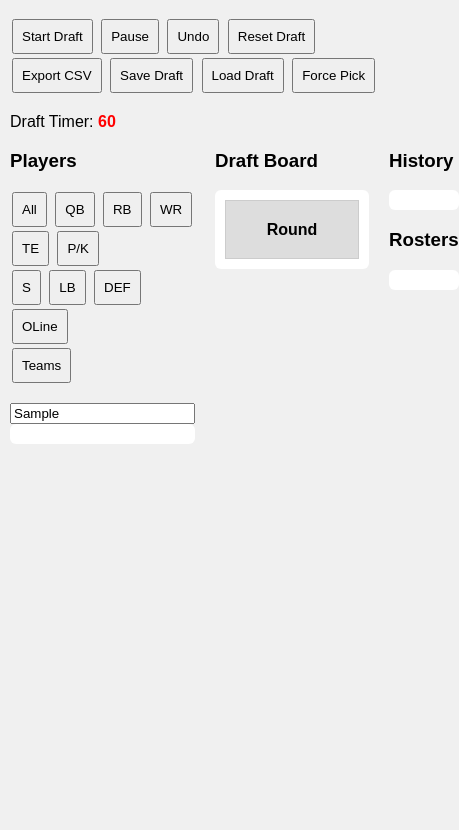
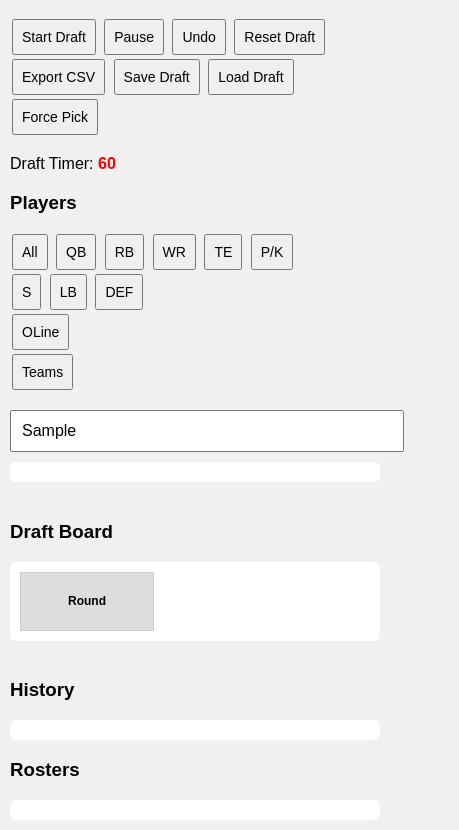
Before and after one commit to blkphara0h27/TecmoBowl-Draft-League, a website: page public/index.html in a window 390 px wide. Both pictures are taken after typing "Sample" into the empty fields and a click on the button "Save Draft". Shown: the part 51-881 px from the top of the page, 459 px wide, since content can reach past the window. Before the commit the page ends 844 px from the top, so only its background shows below. Drawn offline with nearby package versions, Linux system fonts and the light colour scheme; no server answers.

Commit message:
Update index.html

```diff
--- a/public/index.html
+++ b/public/index.html
@@ -3,13 +3,50 @@
 
 <head>
 <meta name="viewport" content="width=device-width, initial-scale=1">
-<title>Snake Draft Room</title>
+<title>TecmoBowl Draft Room</title>
 
 <script src="/socket.io/socket.io.js"></script>
 
 <style>
 body{font-family:Arial;background:#f0f0f0;margin:10px;}
 #layout{display:grid;grid-template-columns:1fr 2fr 1fr;gap:20px;}
+
+@media (max-width: 900px){
+
+  #layout{
+    grid-template-columns:1fr;
+  }
+
+  #players,
+  #board,
+  #history,
+  #rosters{
+    max-height:none;
+  }
+
+  .cell{
+    width:90px;
+    font-size:12px;
+    padding:4px;
+  }
+
+  button{
+    padding:10px;
+    font-size:14px;
+  }
+
+  .player{
+    padding:14px;
+    font-size:15px;
+  }
+
+  input{
+    padding:10px;
+    width:100%;
+    font-size:16px;
+    margin-bottom:10px;
+  }
+}
 
 #players{background:white;padding:10px;max-height:500px;overflow:auto;border-radius:6px;}
 .player{padding:12px;border-bottom:1px solid #ddd;cursor:pointer;}
```
